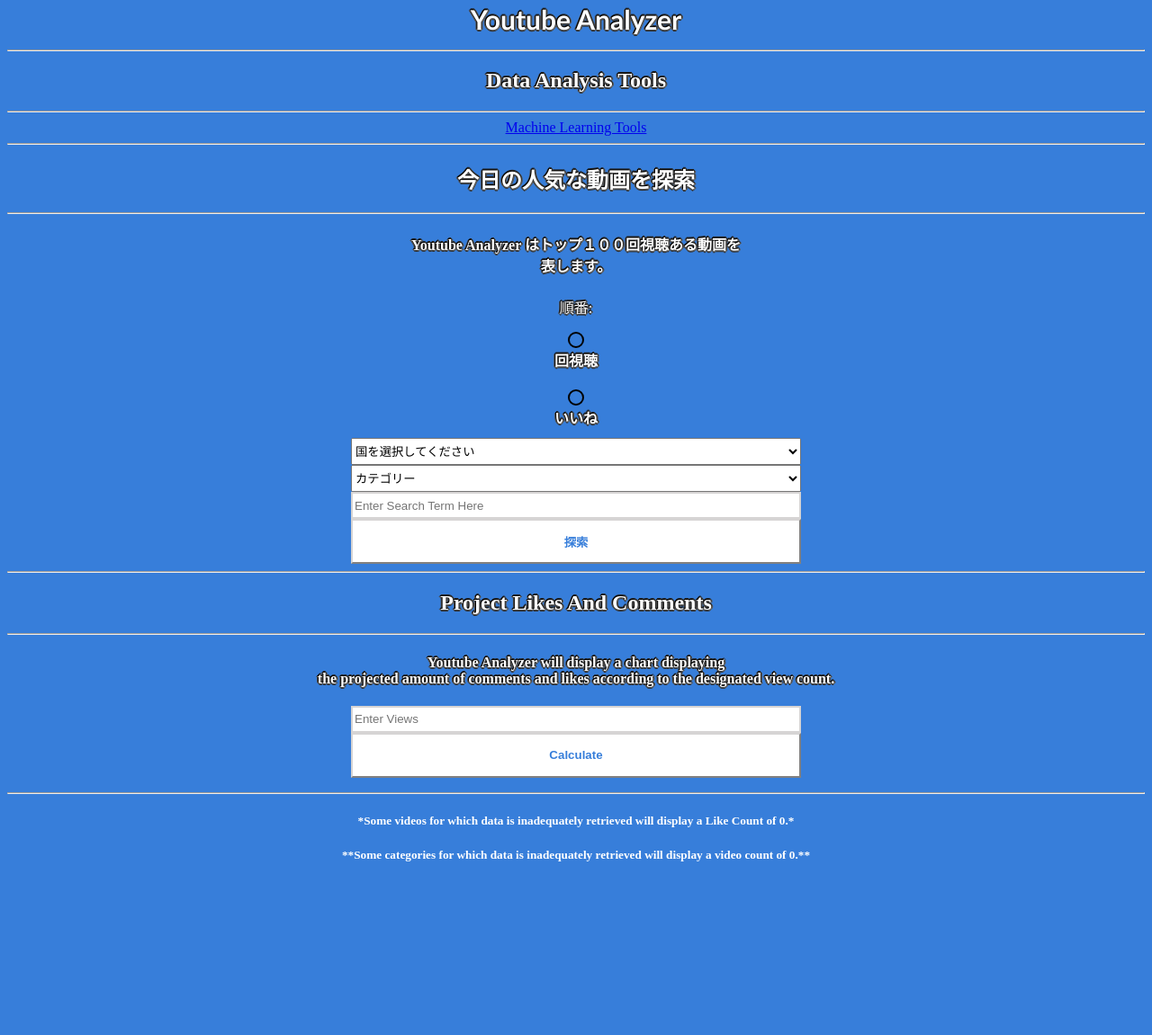
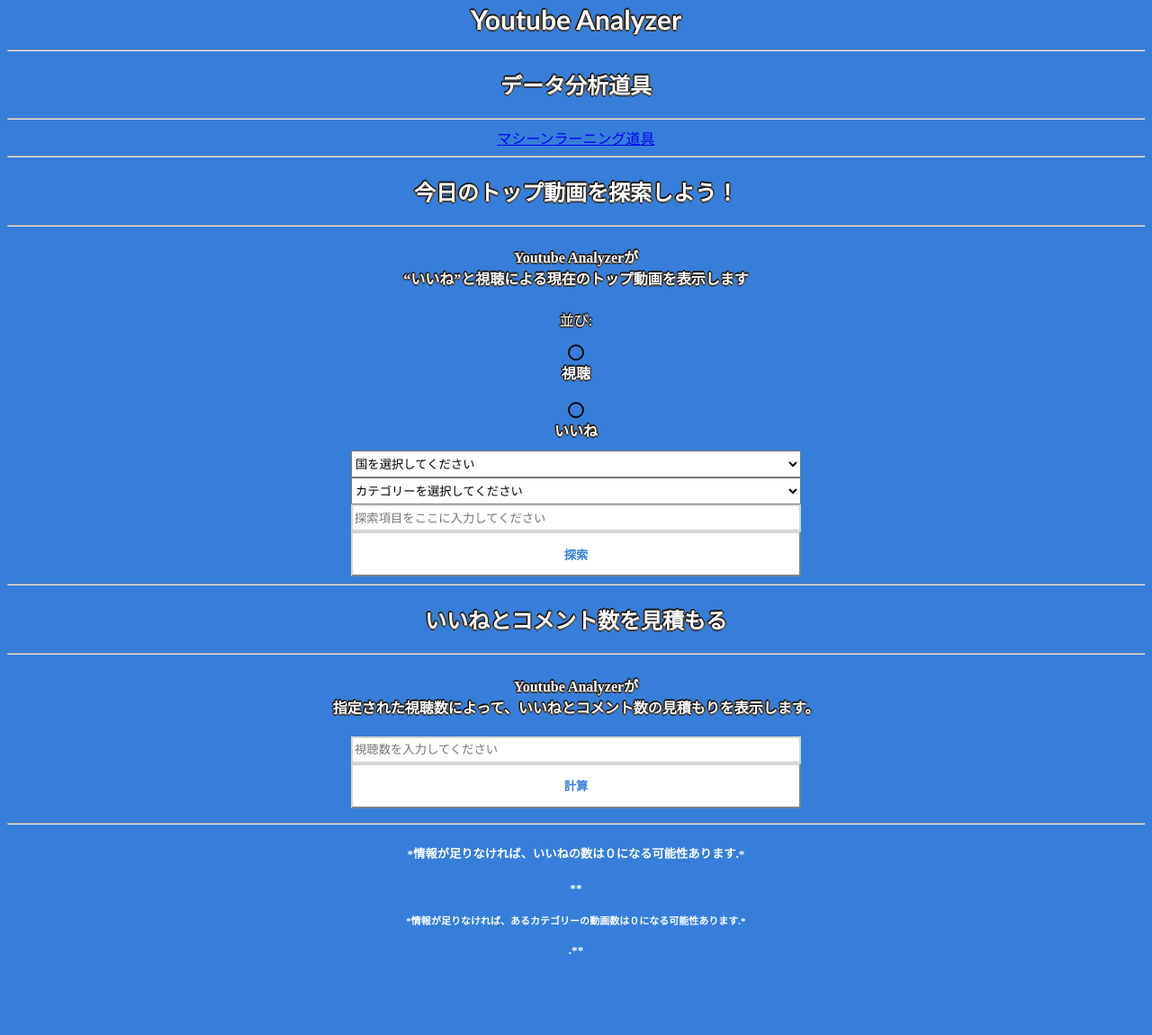
Before and after one commit to theolliebbb/TeamPython, a Django app: template Analysis/templates/index.html in a window 1280 px wide. Shown: the whole page at 90% size. Before the commit the page ends 958 px from the top, so only its background shows below. Run offline with Django 4.2, Linux system fonts and the light colour scheme; the template is opened without the code that fills it, so the values that code supplies are empty; parts of the project's set-up code (start-up, migrations or seed data) failed here and were passed over.

Commit message:
Update index.html

```diff
--- a/Analysis/templates/index.html
+++ b/Analysis/templates/index.html
@@ -4,13 +4,13 @@
 <body style="background-color: #377eda">
   <h1 class="Outline"><font color="White">Youtube Analyzer</font></h1></body></font>
   <hr>
-  <h2 class="Outline"><font color="White">Data Analysis Tools</font></h2>
+  <h2 class="Outline"><font color="White">データ分析道具</font></h2>
   <hr>
-  <a href="{% url 'ml' %}">Machine Learning Tools</a>
+  <a href="{% url 'ml' %}">マシーンラーニング道具</a>
 <hr>
-  <h2 class="Outline"><font color="White">今日の人気な動画を探索</font></h2>
+  <h2 class="Outline"><font color="White">今日のトップ動画を探索しよう！</font></h2>
   <hr>
-  <h4 class="Outline"><font color="White">Youtube Analyzer はトップ１００回視聴ある動画を <br>表します。</font></h4>
+  <h4 class="Outline"><font color="White">Youtube Analyzerが<br>“いいね”と視聴による現在のトップ動画を表示します</font></h4>
   {{div| safe}}
 
 </datalist>
@@ -27,11 +27,11 @@
           <div>
 
           <div>
-            <p class="Outline"><font color="White">順番:</font></p>
+            <p class="Outline"><font color="White">並び:</font></p>
           </div>
           <div>
           <input type="radio" id="views" name="r" value="Views">
-          <label class="form-control" for="views"><font class="Outline" color="White">回視聴</font></label><br>
+          <label class="form-control" for="views"><font class="Outline" color="White">視聴</font></label><br>
           <input type="radio" id="likes" name="r" value="Likes">
           <label class="form-control" for="css"><font class="Outline" color="White">いいね</font></label><br>
           </div>
@@ -46,9 +46,9 @@
               <br>
           <select style="width: 500px; height: 30px" name="p" list="Categories" placeholder="Select a Category">
             <datalist id="Categories">
-              <option value = "" >カテゴリー</option>
+              <option value = "" >カテゴリーを選択してください</option>
               <option value = "1" >映画とアニメーション</option>
-              <option value = "2" >車と自動車</option>
+              <option value = "2" >自動車</option>
               <option value = "10" >音楽</option>
               <option value = "15" >ペットと動物</option>
               <option value = "17" >スポーツ</option>
@@ -56,28 +56,29 @@
               </select>
           <div class="search">
             <div class="search">
-              <input name="q" type="text"  placeholder="Enter Search Term Here">
+              <input name="q" type="text"  placeholder="探索項目をここに入力してください">
               </div>
           <button  type="submit" value="CLICK" style="background-color: white"><font style="color: #377eda"><b>探索</b></font></form>
 
       </div>
       <hr>
-  <h2 class="Outline"><font color="White">Project Likes And Comments</font></h2>
+  <h2 class="Outline"><font color="White">いいねとコメント数を見積もる</font></h2>
   <hr>
-  <h4 class="Outline"><font color="White">Youtube Analyzer will display a chart displaying <br>the projected amount of comments and likes according to the designated view count.</font></h4>
+  <h4 class="Outline"><font color="White">Youtube Analyzerが<br>指定された視聴数によって、いいねとコメント数の見積もりを表示します。</font></h4>
   <form action="{% url 'data1' %}" method="get">
     <div class="search">
-      <input name="m" type="text"  placeholder="Enter Views">
+      <input name="m" type="text"  placeholder="視聴数を入力してください">
       </div>
       <div class="search">
-        <button  type="submit" value="CLICK" style="background-color: white"><font style="color: #377eda"><b>Calculate</b></font></form>
+        <button  type="submit" value="CLICK" style="background-color: white"><font style="color: #377eda"><b>計算</b></font></form>
 
     </div>
 
       <hr>
 
-    <h5><font color="White">*Some videos for which data is inadequately retrieved will display a Like Count of 0.*</font></h5>
-    <h5><font color="White">**Some categories for which data is inadequately retrieved will display a video count of 0.**</font></h5>
+    <h5><font color="White">*情報が足りなければ、いいねの数は０になる可能性あります.*</font></h5>
+    <h5><font color="White">**    <h5><font color="White">*情報が足りなければ、あるカテゴリーの動画数は０になる可能性あります.*</font></h5>
+    .**</font></h5>
   </font>
 
   <style>@import url("https://fonts.googleapis.com/css2?family=Poppins:weight@100;200;300;400;500;600;700;800&display=swap");
```
